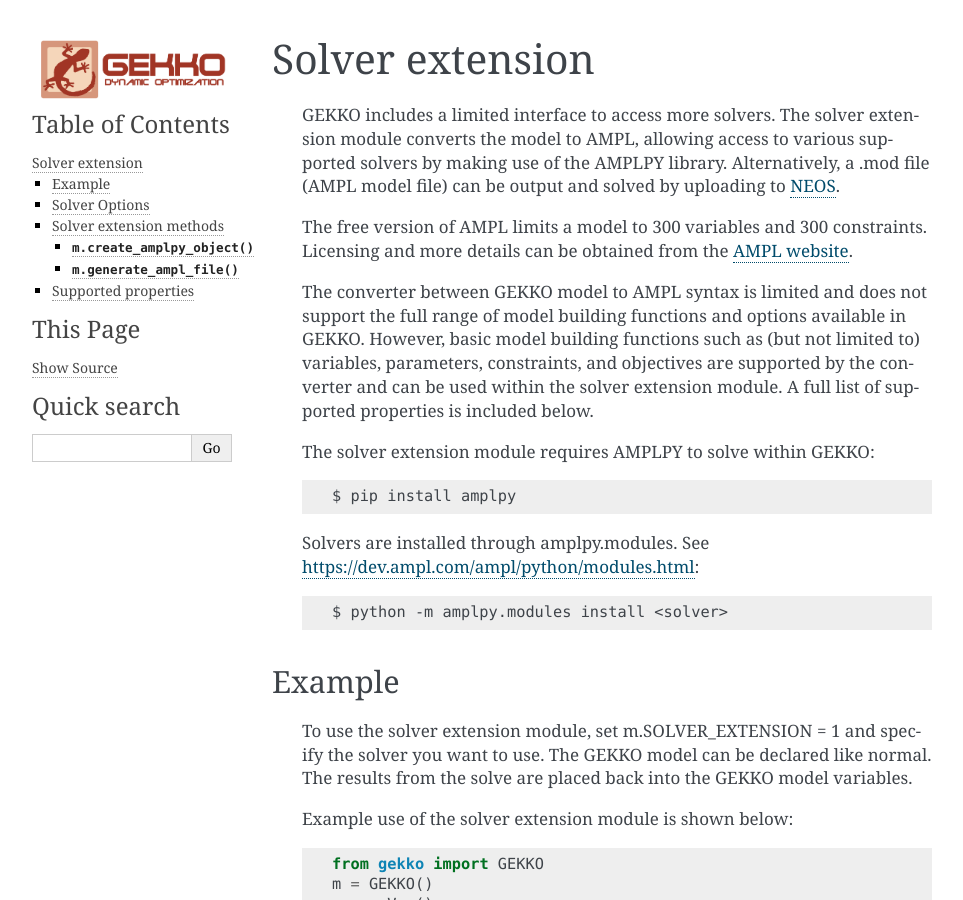
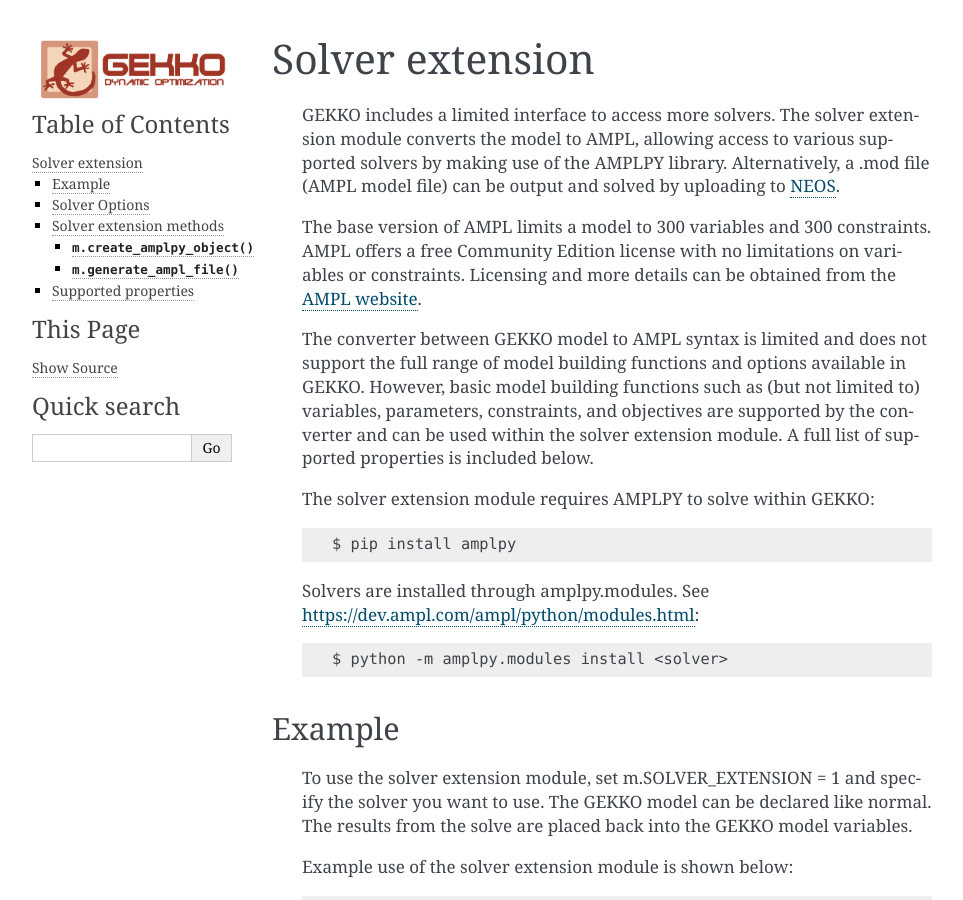
Before and after one commit to BYU-PRISM/GEKKO, a Sphinx documentation site: the page built from docs/solver_extension.rst, in a window 1280 px wide and 900 px high. Shown: the whole window, without its empty margins (148-1111 px from the left). Built offline with Sphinx 7.4.7, drawn with Linux system fonts in a browser that asks for light colours.

Commit message:
Update solver_extension.rst

```diff
--- a/docs/solver_extension.rst
+++ b/docs/solver_extension.rst
@@ -12,7 +12,8 @@
     making use of the AMPLPY library. Alternatively, a .mod file (AMPL model file) can be output
     and solved by uploading to `NEOS <https://neos-server.org>`_.
 
-    The free version of AMPL limits a model to 300 variables and 300 constraints. Licensing
+    The base version of AMPL limits a model to 300 variables and 300 constraints. AMPL offers a
+    free Community Edition license with no limitations on variables or constraints. Licensing
     and more details can be obtained from the `AMPL website <https://ampl.com>`_.
 
     The converter between GEKKO model to AMPL syntax is limited and does not support
```
